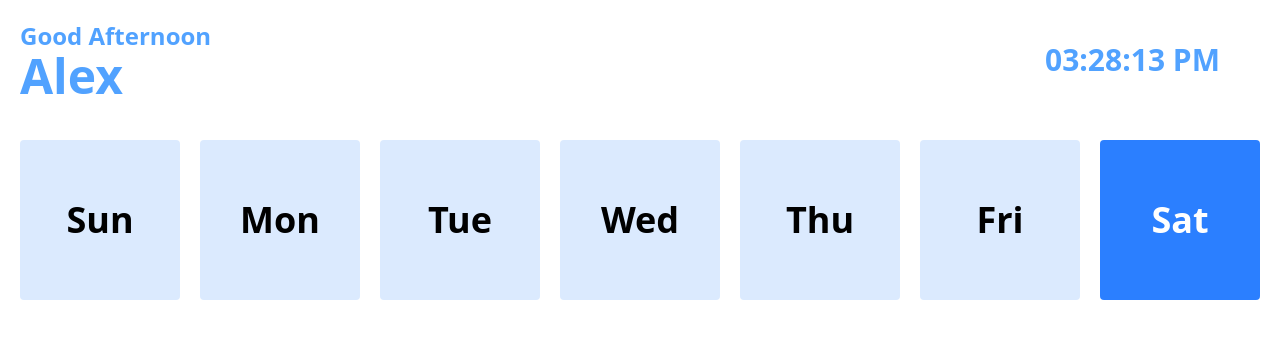
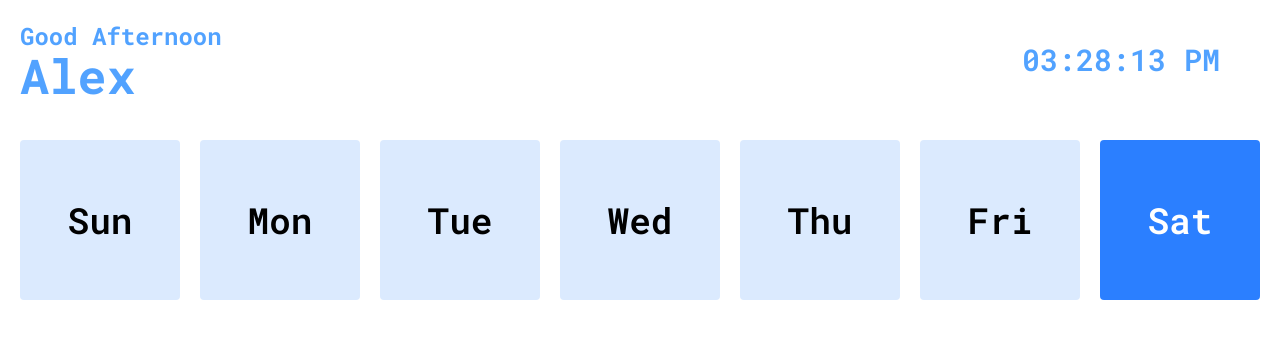
Before and after one commit to techoo401/focusflow, a React (Vite) app: page / in a window 1280 px wide. Shown: the top 338 px of the page. Built offline with nearby package versions, Linux system fonts and the light colour scheme.

Commit message:
font-family changed and time animation updated

```diff
--- a/src/components/Header.jsx
+++ b/src/components/Header.jsx
@@ -3,15 +3,7 @@ import gsap from "gsap";
 
 function Header() {
     const [currentDate, setCurrentDate] = useState(new Date());
-    const timeRef = useRef(null);
-
-    useEffect(() => {
-        const interval = setInterval(() => {
-            setCurrentDate(new Date());
-        }, 1000);
-
-        return () => clearInterval(interval);
-    }, []);
+    const [prevTime, setPrevTime] = useState("");
 
     const hour = currentDate.getHours();
 
@@ -30,15 +22,37 @@ function Header() {
         hour12: true,
     });
 
-    // Animate time on update
+    const charRefs = useRef([]);
+
+    // Set interval for updating time
     useEffect(() => {
-        if (timeRef.current) {
+        const interval = setInterval(() => {
+            setCurrentDate(new Date());
+        }, 1000);
+        return () => clearInterval(interval);
+    }, []);
+
+    // Animate only changed characters
+    useEffect(() => {
+        const timeChars = time.split("");
+        const prevChars = prevTime.split("");
+
+        timeChars.forEach((char, index) => {
+            if (char !== prevChars[index] && charRefs.current[index]) {
                 gsap.fromTo(
-                timeRef.current,
-                { opacity: 0, scale: 0.9 },
-                { opacity: 1, scale: 1, duration: 0.3, ease: "power1.out" }
+                    charRefs.current[index],
+                    { y: 20, opacity: 0 },
+                    {
+                        y: 0,
+                        opacity: 1,
+                        duration: 0.3,
+                        ease: "power1.out",
+                    }
                 );
             }
+        });
+
+        setPrevTime(time);
     }, [time]);
 
     return (
@@ -47,13 +61,16 @@ function Header() {
                 <h1 className="text-2xl font-bold text-blue-400">{greeting}</h1>
                 <h1 className="text-5xl font-bold text-blue-400">Alex</h1>
             </div>
-            <div>
+            <div className="text-3xl mr-10 font-semibold text-blue-400 font-bold flex">
+                {time.split("").map((char, index) => (
                     <span
-                    ref={timeRef}
-                    className="text-3xl mr-10 font-semibold text-blue-400 font-bold"
+                        key={index}
+                        ref={(el) => (charRefs.current[index] = el)}
+                        className="inline-block w-[1ch]"
                     >
-                    {time}
+                        {char}
                     </span>
+                ))}
             </div>
         </header>
     );
--- a/src/index.css
+++ b/src/index.css
@@ -1 +1,7 @@
+@import url('https://fonts.googleapis.com/css2?family=Roboto+Mono:ital,wght@0,100..700;1,100..700&display=swap');
+
+body {
+    font-family: "Roboto Mono", monospace;
+}
+
 @import "tailwindcss"
```
Lines whose indentation alone changed are shown as unchanged.
